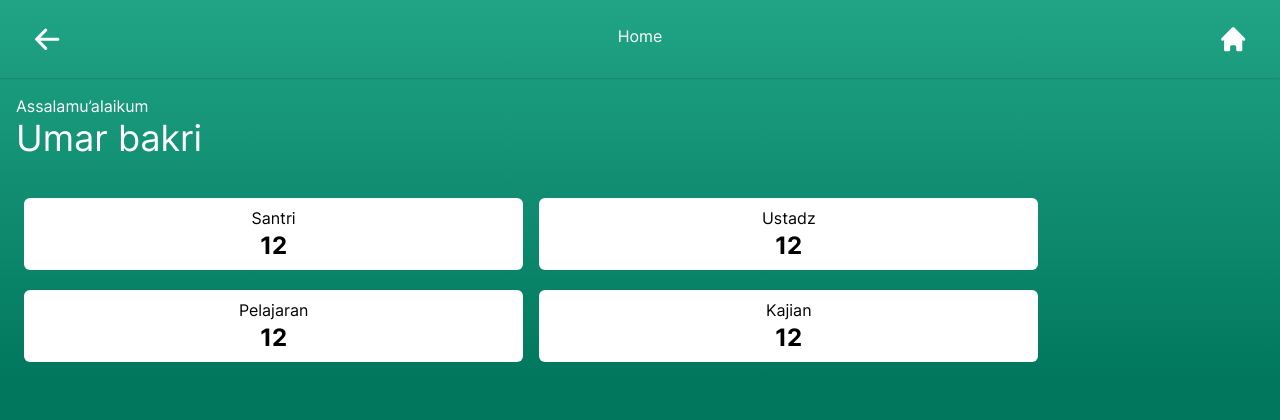
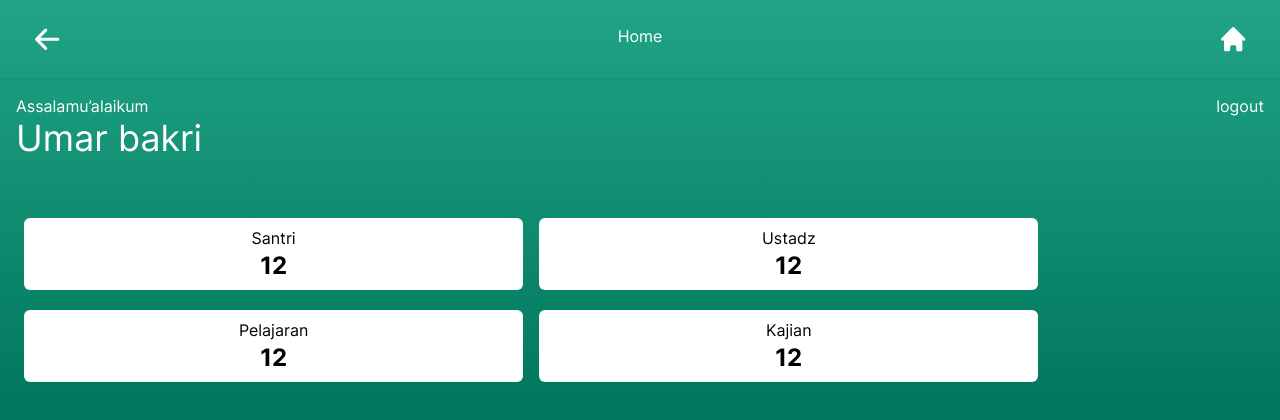
Before and after one commit to dodotdot/mudir-frontend, a Vue app: page /home in a window 1280 px wide. Shown: the top 420 px of the page. Built offline with nearby package versions, Linux system fonts and the light colour scheme.

Commit message:
set logout

```diff
--- a/src/pages/Home.vue
+++ b/src/pages/Home.vue
@@ -8,8 +8,15 @@ const enabled = ref(false)
 
 <template>
   <div class="p-4 text-white h-1/2 max-w-7xl mx-auto">
-    <p class="text-md">Assalamu’alaikum</p>
-    <h1 class="text-4xl mb-10">Umar bakri</h1>
+    <div class="flex mx-auto mb-5">
+      <div class="w-full">
+        <p class="text-md">Assalamu’alaikum</p>
+        <h1 class="text-4xl mb-10">Umar bakri</h1>
+      </div>
+      <div class="w-full text-right">
+        <a href="#" class="text-right">logout</a>
+      </div>
+    </div>
     <div class="flex text-black mx-auto mb-5">
         <router-link to="/list-student" class="block rounded-md text-center bg-white w-2/5 p-2 mx-2">
           Santri
```
